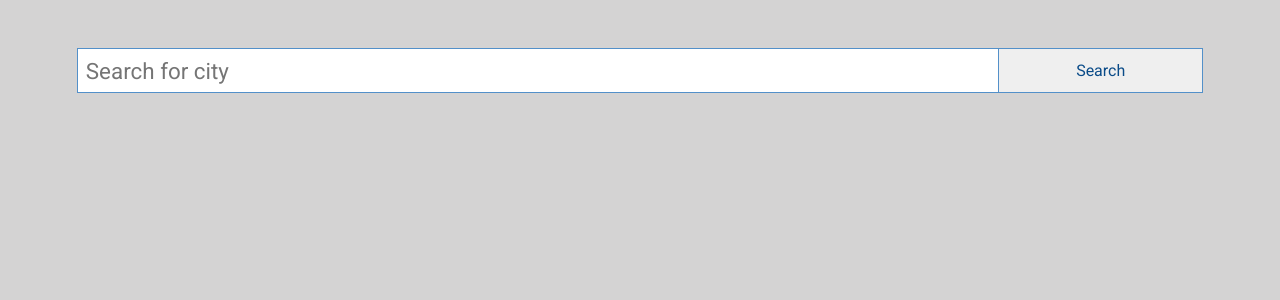
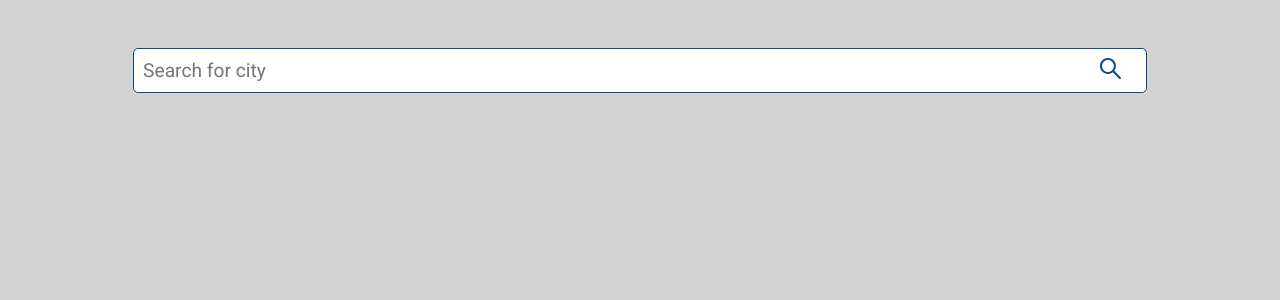
Before and after one commit to adeyemialameen04/Weatheria, a React (Vite) app: page / in a window 1280 px wide. Shown: the top 300 px of the page. Built offline with nearby package versions, Linux system fonts and the light colour scheme.

Commit message:
minor changes

```diff
--- a/src/App.jsx
+++ b/src/App.jsx
@@ -2,6 +2,7 @@ import axios from "axios";
 import { useState } from "react";
 import { ICONS_URLS } from "./icons";
 import Forecasting from "./Forecasting";
+import { AiOutlineSearch } from "react-icons/ai";
 
 function App() {
   const [searchQuery, setSearchQuery] = useState("");
@@ -94,7 +95,7 @@ function App() {
             onKeyDown={handlekeyDown}
           />
           <button onClick={getWeatherData}>
-            {loading ? "Loading" : "Search"}
+            <AiOutlineSearch />
           </button>
           {errorMessage && <h1>{errorMessage}</h1>}
         </div>
--- a/src/index.css
+++ b/src/index.css
@@ -96,25 +96,29 @@ svg {
 .home .nav__container {
   display: flex;
   justify-content: center;
+  /* background-color: red; */
+  position: relative;
 }
 
 .home .nav input {
+  height: 45px;
+  font-size: 1.2rem;
+  border-radius: 5px;
+  border: 1px solid var(--dark-blue);
+  padding-left: 9px;
   width: 90%;
-  height: 45px;
-  padding-left: 8px;
-  border: 1px solid var(--light-blue);
-  outline: none;
-  font-size: 1.4rem;
 }
 
 .home .nav__container button {
-  height: 45px;
-  /* padding-inline: .3rem; */
-  width: 20%;
-  border: 1px solid var(--light-blue);
-  margin-left: -1px;
   color: var(--dark-blue);
   outline: none;
+  position: absolute;
+  background-color: transparent;
+  font-size: 1.7rem;
+  top: 7px;
+  border: none;
+  right: 7%;
+  cursor: pointer;
 }
 
 
```
